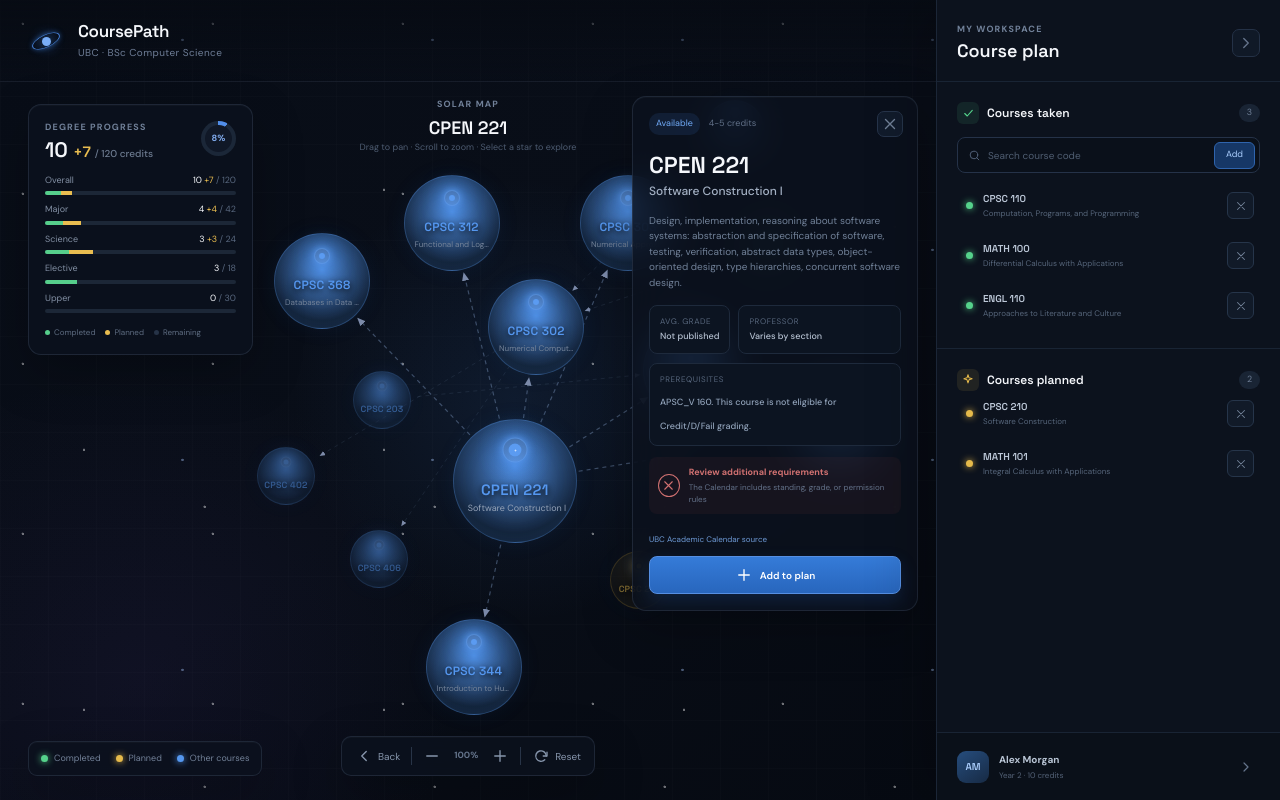
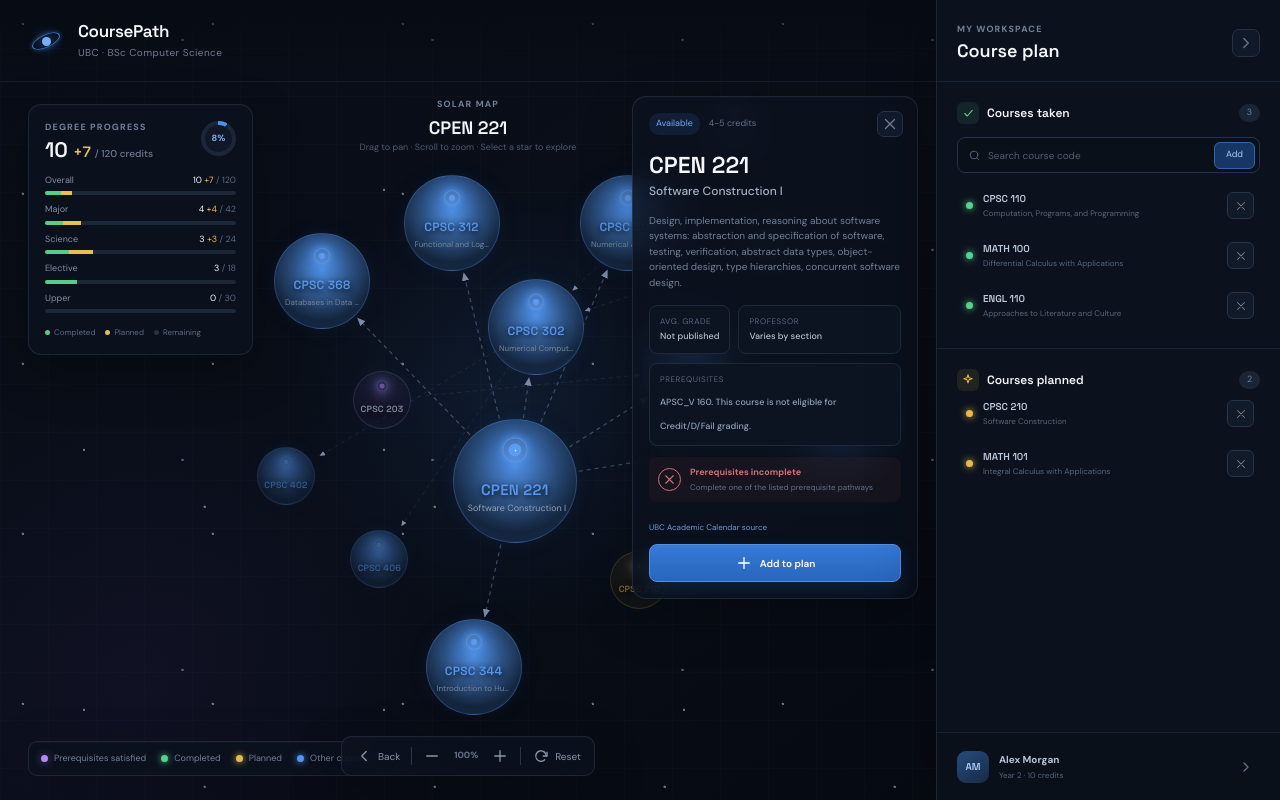
Before and after one commit to Melody2026/Plan4U, a React (Vite) app: page / in a window 1280 px wide. Both pictures are taken after a click on the button "CPEN 221". Built offline with nearby package versions, Linux system fonts and the light colour scheme; the HTML template or start-up script is replaced by a standard one.

Commit message:
add another node colour that indicate course with pre-req satsified

```diff
--- a/src/App.tsx
+++ b/src/App.tsx
@@ -68,6 +68,55 @@ const getDependents = (code: string) =>
   COURSE_LIST.filter((course) => getPrerequisites(course).includes(code)).map(
     (course) => course.code,
   );
+
+// Keep eligibility separate from graph geometry and from planned courses.
+const highSchoolPattern =
+  /(?:principles of mathematics|pre[- ]calculus|high school(?: calculus| biology)?|AP Calculus(?: AB| BC)?|(?:CALC|ENGL|CHEM|PHYS|BIOL|MATH)\s+(?:11|12)\b)/i;
+
+const evaluatePrerequisites = (course: Course, taken: ReadonlySet<string>) => {
+  const hasHighSchool = highSchoolPattern.test(course.prerequisiteText);
+  const text = course.prerequisiteText
+    .replace(/This course is not eligible[\s\S]*/i, "")
+    .replace(
+      /(?:Principles of Mathematics|Pre[- ]calculus|CALC|ENGL|CHEM|PHYS|BIOL|MATH)\s+(?:11|12)\b|AP Calculus(?: AB| BC)?|High School Biology/gi,
+      " HIGHSCHOOL ",
+    )
+    .replace(/High school calculus is strongly recommended\.?/gi, "")
+    .replace(/\b([A-Z]{2,5})_V\s+(\d{3})/g, "$1 $2")
+    // Okanagan courses remain distinct from Vancouver equivalents.
+    .replace(/\b([A-Z]{2,5})_O\s+(\d{3})/g, "$1_O $2");
+  const universityGradeRule =
+    /(?:score of|minimum grade|advanced credit|as a co-?requisite|credit exclusion|standing|permission|credits (?:of|from|beyond))/i.test(
+      text.replace(/[^.]*HIGHSCHOOL[^.]*(?:\.|$)/g, (part) =>
+        /[A-Z]{2,5}(?:_O)?\s+\d{3}/.test(part) ? part : "",
+      ),
+    );
+  const review =
+    (course.manualRequirement && !(hasHighSchool && !/[A-Z]{2,5}(?:_O)?\s+\d{3}/.test(text))) ||
+    universityGradeRule;
+  const evaluateText = (value: string): boolean => {
+    // Labelled alternative branches take precedence over conjunctions within each branch.
+    const alternatives = value.split(/\bor\s+\(?[a-d]\)/i);
+    if (alternatives.length > 1) return alternatives.some(evaluateText);
+    const conjunctions = value
+      .split(/\band\b|;/i)
+      .filter((part) => /HIGHSCHOOL|[A-Z]{2,5}(?:_O)?\s+\d{3}/.test(part));
+    if (conjunctions.length > 1) return conjunctions.every(evaluateText);
+    const codes = value.match(/[A-Z]{2,5}(?:_O)?\s+\d{3}/g) || [];
+    const options = [
+      ...codes.map((code) => taken.has(code)),
+      ...(value.includes("HIGHSCHOOL") ? [true] : []),
+    ];
+    if (!options.length) return !value.trim() || !course.prerequisiteText;
+    return /one of|either|\bor\b/i.test(value) ? options.some(Boolean) : options.every(Boolean);
+  };
+  const met = course.prerequisitePaths.length
+    ? course.prerequisitePaths.some((path) =>
+        path.every((code) => taken.has(code) || highSchoolPattern.test(code)),
+      )
+    : !course.prerequisiteText || evaluateText(text);
+  return { met: met && !review, review, hasHighSchool };
+};
 
 function App() {
   const [completed, setCompleted] = useState(["CPSC 110", "MATH 100", "ENGL 110"]);
@@ -404,25 +453,44 @@ function App() {
   }, [completed, planned]);
 
   const currentDetails = selected ? COURSES[selected] : null;
-  const prerequisitesMet = currentDetails
-    ? !currentDetails.prerequisiteText ||
-      currentDetails.prerequisitePaths.some((path) =>
-        path.every((code) => completed.includes(code)),
-      )
+  const eligibility = useMemo(() => {
+    const taken = new Set(completed);
+    return Object.fromEntries(
+      COURSE_LIST.map((course) => [course.code, evaluatePrerequisites(course, taken)]),
+    );
+  }, [completed]);
+  const detailEligibility = currentDetails ? eligibility[currentDetails.code] : null;
+  const needsManualReview = Boolean(detailEligibility?.review);
+  const isEligible = Boolean(detailEligibility?.met);
+  const corequisitesMet = currentDetails
+    ? currentDetails.corequisiteGroups.length
+      ? currentDetails.corequisiteGroups.every((group) =>
+          group.some((code) => completed.includes(code) || planned.includes(code)),
+        )
+      : evaluatePrerequisites(
+          {
+            ...currentDetails,
+            prerequisiteText: currentDetails.corequisiteText,
+            prerequisitePaths: [],
+            manualRequirement: false,
+          },
+          new Set([...completed, ...planned]),
+        ).met
     : false;
-  const corequisitesMet = currentDetails
-    ? currentDetails.corequisiteGroups.every((group) =>
-        group.some((code) => completed.includes(code) || planned.includes(code)),
-      )
-    : false;
-  const needsManualReview = Boolean(
-    currentDetails &&
-    (currentDetails.manualRequirement ||
-      (currentDetails.prerequisiteText && !currentDetails.prerequisitePaths.length)),
-  );
-  const isEligible = prerequisitesMet && corequisitesMet && !needsManualReview;
   const status = (code: string) =>
-    completed.includes(code) ? "completed" : planned.includes(code) ? "planned" : "available";
+    completed.includes(code)
+      ? "completed"
+      : planned.includes(code)
+        ? "planned"
+        : eligibility[code]?.met
+          ? "satisfied"
+          : "available";
+  const statusLabel = (code: string) =>
+    status(code) === "satisfied"
+      ? "Prerequisites satisfied"
+      : status(code) === "available"
+        ? "Other"
+        : status(code);
 
   return (
     <main className="app-shell">
@@ -591,7 +659,7 @@ function App() {
                     event.stopPropagation();
                     focusCourse(code);
                   }}
-                  aria-label={`View ${code}, ${COURSES[code].title}`}
+                  aria-label={`View ${code}, ${COURSES[code].title}, ${statusLabel(code)}`}
                 >
                   <span className="node-glow" />
                   <span className="node-core">
@@ -650,6 +718,10 @@ function App() {
 
         <div className="legend glass-panel">
           <span>
+            <i className="satisfied" />
+            Prerequisites satisfied
+          </span>
+          <span>
             <i className="completed" />
             Completed
           </span>
@@ -685,7 +757,7 @@ function App() {
               <Icon name="x" />
             </button>
             <div className="detail-topline">
-              <span className={`status-chip ${status(currentDetails.code)}`}>
+              <span className={`status-chip ${statusLabel(currentDetails.code)}`}>
                 {status(currentDetails.code)}
               </span>
               <span>
@@ -717,6 +789,12 @@ function App() {
                 </>
               )}
             </div>
+            {detailEligibility?.hasHighSchool && (
+              <p style={{ color: "#8390a4", fontSize: 10, lineHeight: 1.5 }}>
+                High school prerequisites are assumed satisfied. Please verify that you meet these
+                requirements.
+              </p>
+            )}
             <div className={`eligibility ${isEligible ? "eligible" : ""}`}>
               <span className="eligibility-icon">
                 <Icon name={isEligible ? "check" : "x"} size={15} />
@@ -737,7 +815,11 @@ function App() {
                     : needsManualReview
                       ? "The Calendar includes standing, grade, or permission rules"
                       : isEligible
-                        ? "A valid prerequisite pathway is complete"
+                        ? currentDetails.corequisiteText
+                          ? corequisitesMet
+                            ? "Prerequisites met; corequisites completed or planned."
+                            : "Prerequisites met. Listed corequisites still need to be completed or planned."
+                          : "A valid prerequisite pathway is complete"
                         : "Complete one of the listed prerequisite pathways"}
                 </small>
               </span>
--- a/src/index.css
+++ b/src/index.css
@@ -428,6 +428,23 @@
     rgba(29, 25, 17, 0.9) 68%
   );
 }
+.course-node.satisfied .node-core {
+  background-color: #b28af5;
+  border-color: rgba(195, 161, 255, 0.16);
+  box-shadow: 0 0 9px #b28af5, 0 0 24px rgba(178, 138, 245, 0.5);
+}
+.course-node.satisfied {
+  border-color: rgba(178, 138, 245, 0.34);
+  background: radial-gradient(circle at 50% 38%, rgba(132, 86, 194, 0.22), rgba(23, 19, 36, 0.9) 68%);
+}
+.legend i.satisfied {
+  background: #b28af5;
+  box-shadow: 0 0 8px rgba(178, 138, 245, 0.5);
+}
+.status-chip.satisfied {
+  color: #c5a5fc;
+  background: rgba(178, 138, 245, 0.12);
+}
 .course-node.layer-0 {
   width: 124px;
   height: 124px;
@@ -716,8 +733,8 @@
   background: rgba(180, 73, 73, 0.07);
 }
 .eligibility.eligible {
-  color: #58cf8b;
-  background: rgba(72, 185, 121, 0.07);
+  color: #c5a5fc;
+  background: rgba(178, 138, 245, 0.09);
 }
 .eligibility-icon {
   display: grid;
```
